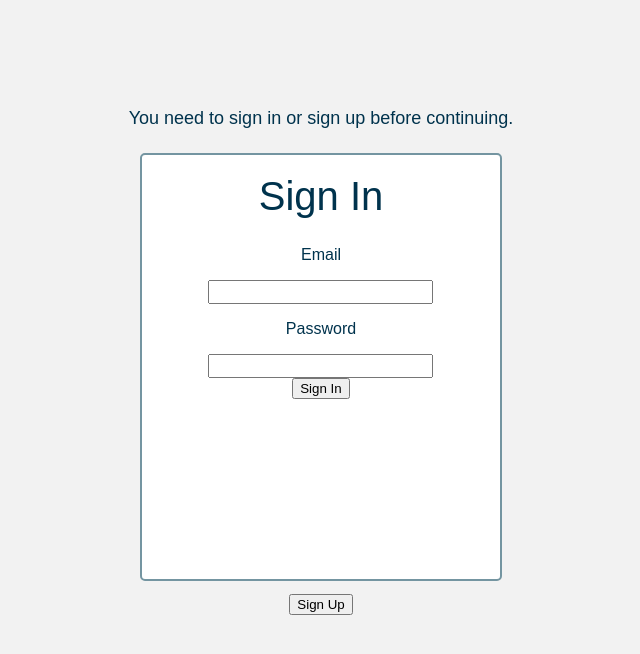
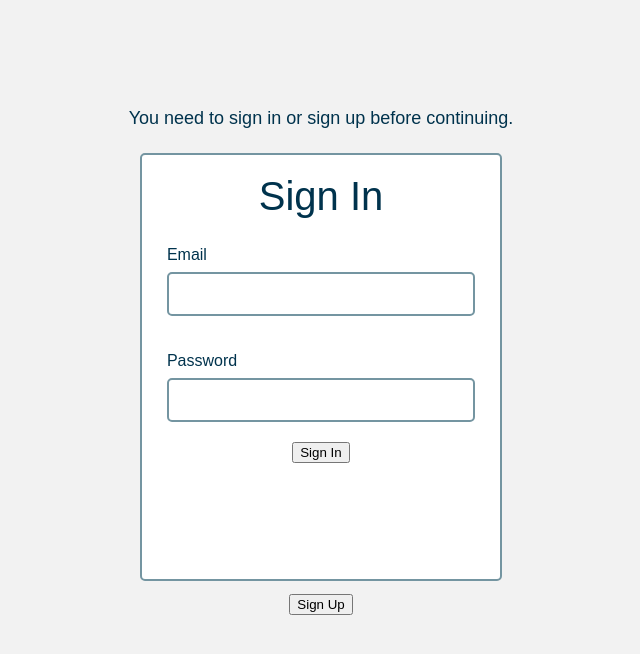
Before and after one commit to nikmanchan/chiisai-url, a React (Create React App) app: page /#/ in a window 1280 px wide. Both pictures are taken after a click on the button "Sign In". Shown: the top 654 px of the page, without its empty margins (319-959 px from the left). Built offline with nearby package versions, Linux system fonts and the light colour scheme; no server answers.

Commit message:
add userInput and userCaption classes to Login

```diff
--- a/src/components/Login/Login.js
+++ b/src/components/Login/Login.js
@@ -49,25 +49,26 @@ class LoginPage extends Component {
                 <form onSubmit={this.login} className="userForm" id="loginForm">
                     <div className="userSecondaryContainer">
                         <h1 className="userHeader"> Sign In</h1>
-                        <p>Email</p>
+                        <p className="userCaption" align="left">Email</p>
                         <input
+                            className="userInput"
                             required
                             type="email"
                             value={this.state.username}
                             onChange={this.handleInputChangeFor("username")}
                         />
-                        <p>Password</p>
+                        <p className="userCaption" align="left">Password</p>
                         <input
+                            className="userInput"
                             type="password"
                             pattern=".{6,}"
                             required title="6 characters minimum"
                             value={this.state.password}
                             onChange={this.handleInputChangeFor("password")}
                         />
-                        <br></br>
                         <button type="submit" name="submit">
                             Sign In
-                    </button>
+                        </button>
                     </div>
                 </form>
                 <pre></pre>
```
